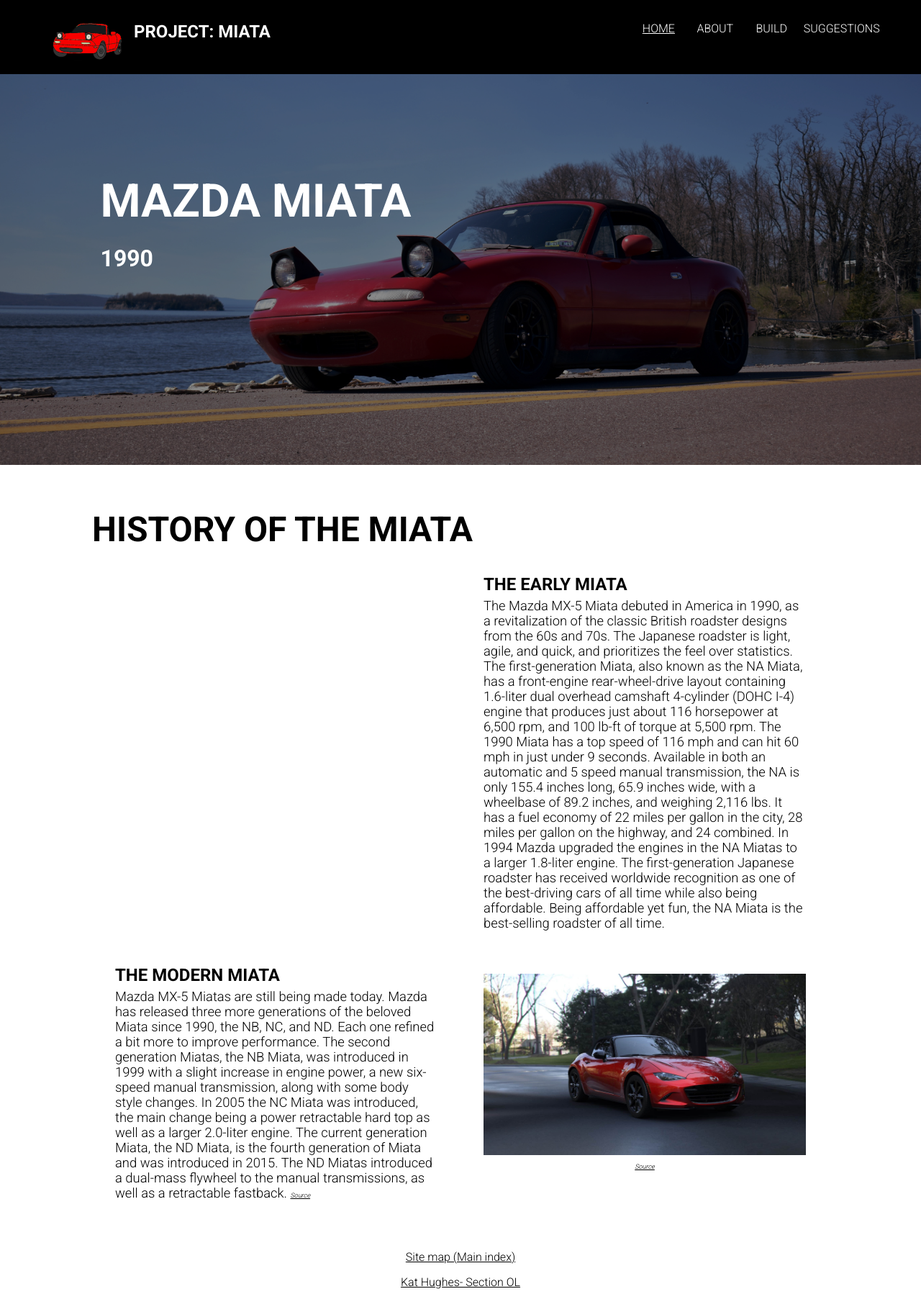
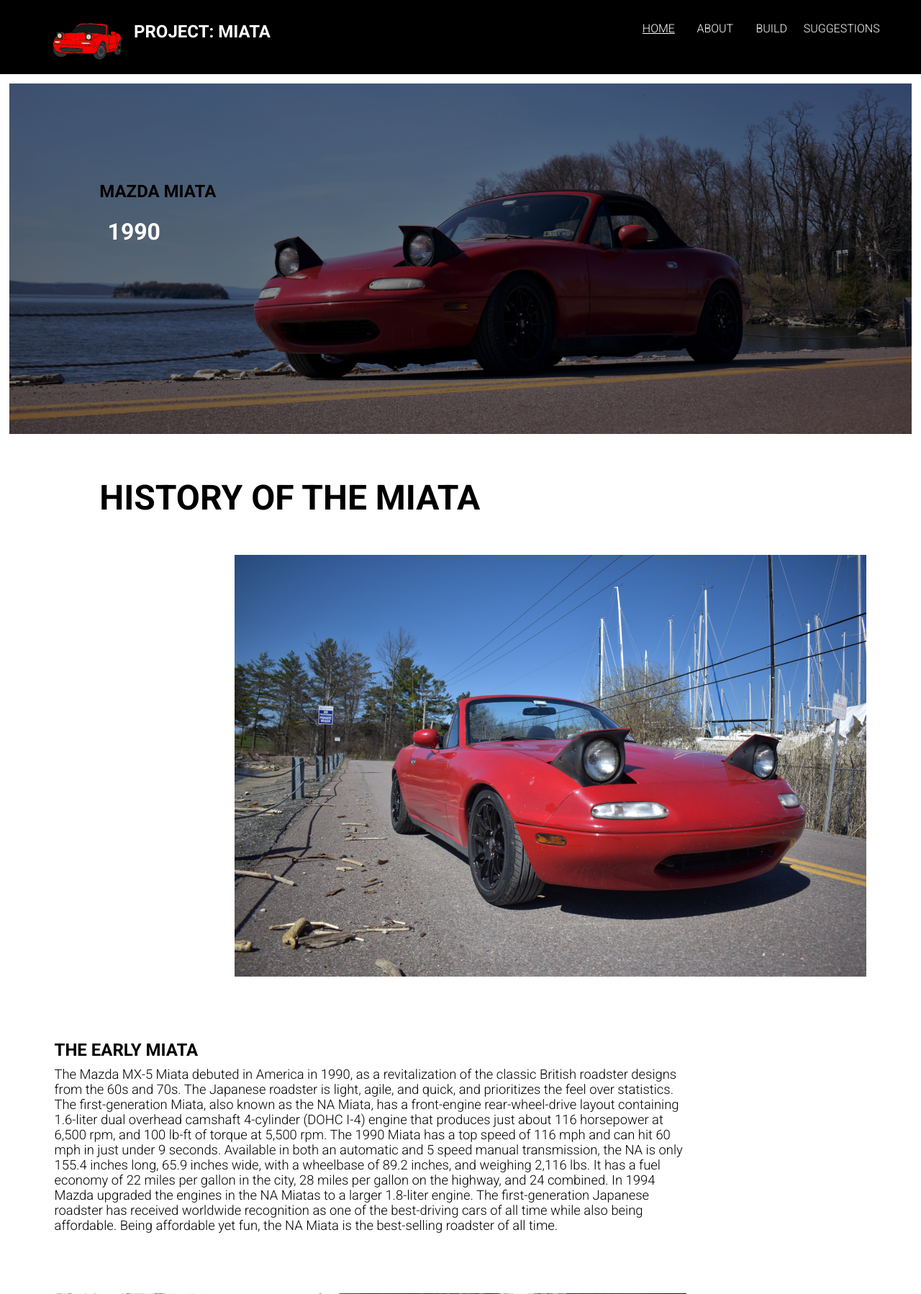
Before and after one commit to dakotasmith13/web-dev-final-personal, a PHP site: page /index.php in a window 1280 px wide. Shown: the top 1798 px of the page at 72% size. Run offline with PHP 8.4, Linux system fonts and the light colour scheme.

Commit message:
Final project: worked on index page

```diff
--- a/index.php
+++ b/index.php
@@ -1,15 +1,22 @@
     <?php
     include 'top.php';
     ?>
-        <main class="home">
+        <main>
+            <section class="home">
+                <h2 hidden>Home</h2>
                 <section class="home-banner">
-                <h1>MAZDA MIATA</h1>
+                    <h2>MAZDA MIATA</h2>
                     <h3>1990</h3>
                 </section>
                 <section class="home-heading">
                     <h2>HISTORY OF THE MIATA</h2>
                 </section>
-
+                <section class="home-image-left">
+                    <h2 hidden>Photo</h2>
+                    <figure>
+                        <img alt="1990 Miata" src="images/early_miata.JPG">
+                    </figure>
+                </section>
                 <section class="home-text-right">
                     <h2>THE EARLY MIATA</h2>
                     <p>The Mazda MX-5 Miata debuted in America in 1990, as a revitalization of the classic British
@@ -51,6 +58,22 @@
                         target="_blank">Source</a></cite>
                     </p>
                 </section>
+            </section>
+            <section class="mazda-images">
+                <h2>EXPLORE MORE MAZDA MODELS</h2>
+                <a href="https://www.mazdausa.com/vehicles/2021-mazda6" target="_blank">
+                    <img class="mazda-6" alt="2022 Mazda-6" src="images/mazda-6.jpg"></a>
+                <a href="https://www.mazdausa.com/vehicles/mazda3-sedan" target="_blank">
+                    <img class="mazda-3" alt="2022 Mazda-3" src="images/mazda-3.jpg"></a>
+                <a href="https://www.mazdausa.com/vehicles/mx-5-miata" target="_blank">
+                    <img class="mx-5" alt="2022 MX-5" src="images/mx-5.jpg"></a>
+                <a href="https://www.mazdausa.com/vehicles/cx-30" target="_blank">
+                    <img class="cx-30" alt="2022 CX-30" src="images/cx-30.jpg"></a>
+                <a href="https://www.mazdausa.com/vehicles/cx-9" target="_blank">
+                    <img class="cx-9" alt="2022 CX-9" src="images/cx-9.jpg"></a>
+                <a href="https://www.mazdausa.com/vehicles/cx-50" target="_blank">
+                    <img class="cx-50" alt="2022 CX-50" src="images/cx-50.jpeg"></a>
+            </section>
         </main>
     <?php
     include 'footer.php';
```
Lines whose indentation alone changed are shown as unchanged.
